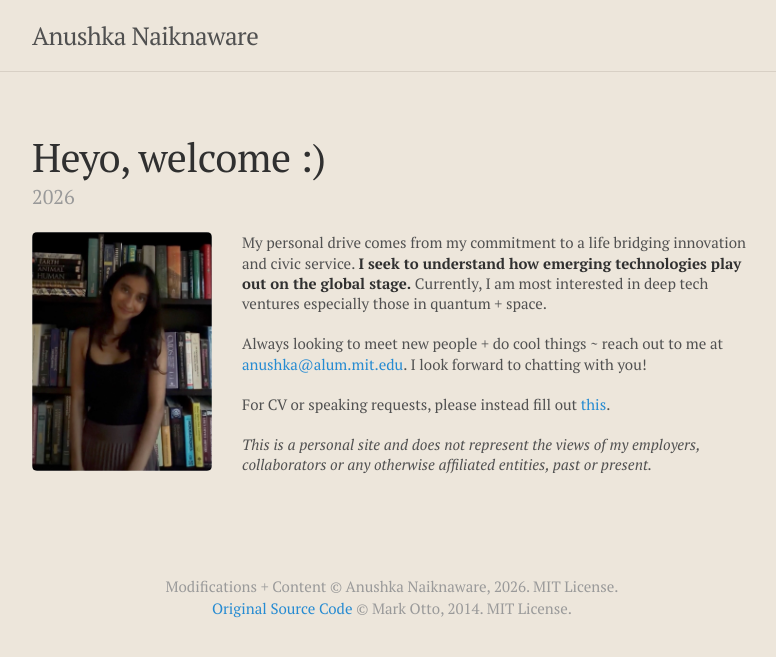
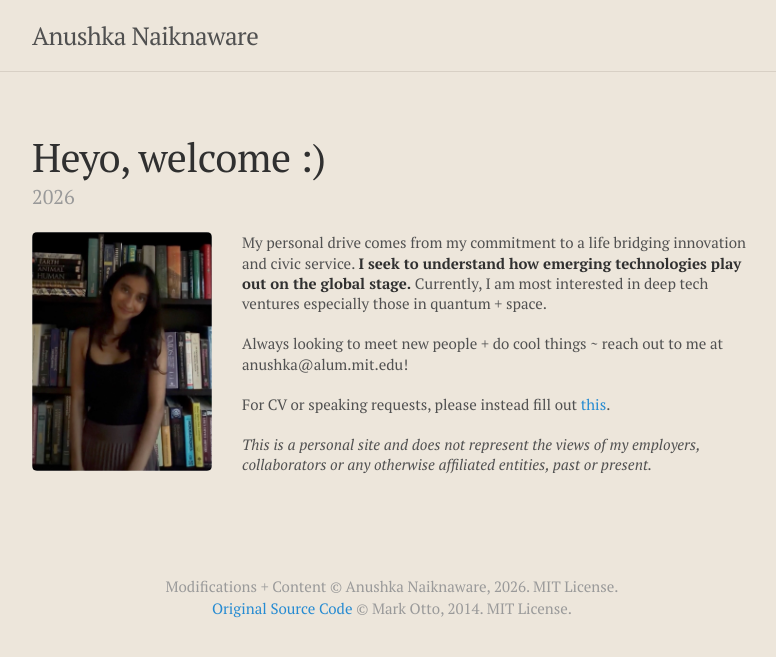
Before and after one commit to anushkanaiknaware/anushkanaiknaware.github.io, a Jekyll site: the page built from _posts/2026-08-20-home.md, in a window 1280 px wide. Shown: the top 657 px of the page, without its empty margins (248-1024 px from the left). Built offline with Jekyll 4.4.1, drawn with Linux system fonts in a browser that asks for light colours.

Commit message:
Update home page content and formatting

```diff
--- a/_posts/2026-08-20-home.md
+++ b/_posts/2026-08-20-home.md
@@ -10,7 +10,7 @@ season:
 
 My personal drive comes from my commitment to a life bridging innovation and civic service. **I seek to understand how emerging technologies play out on the global stage.** Currently, I am most interested in deep tech ventures especially those in quantum + space.
 
-Always looking to meet new people + do cool things ~ reach out to me at <a href="mailto:{{ site.author.email }}">anushka@alum.mit.edu</a>. I look forward to chatting with you!
+Always looking to meet new people + do cool things ~ reach out to me at anushka@alum.mit.edu!
 
 For CV or speaking requests, please instead fill out <a href="https://airtable.com/appyP7cJh6WmiJjuA/pagsIdhWwfHoUZk0A/form">this</a>.
 
```
